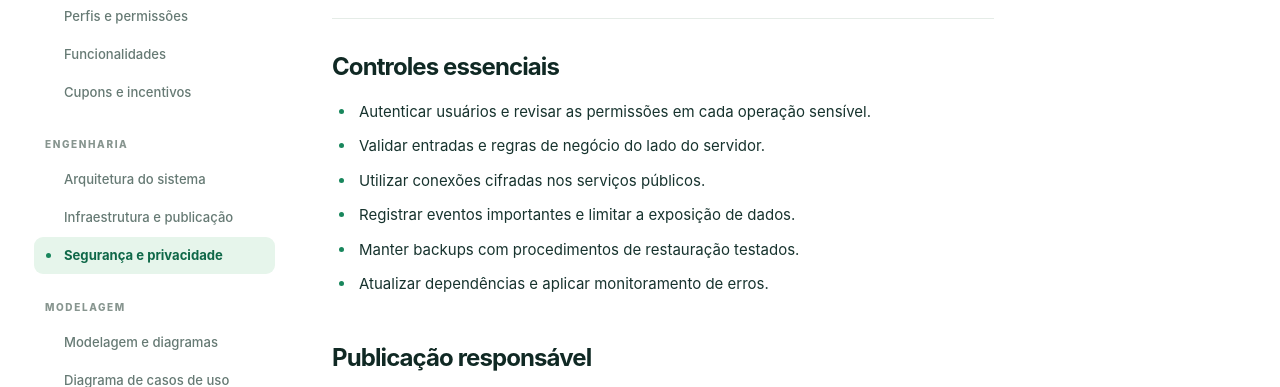
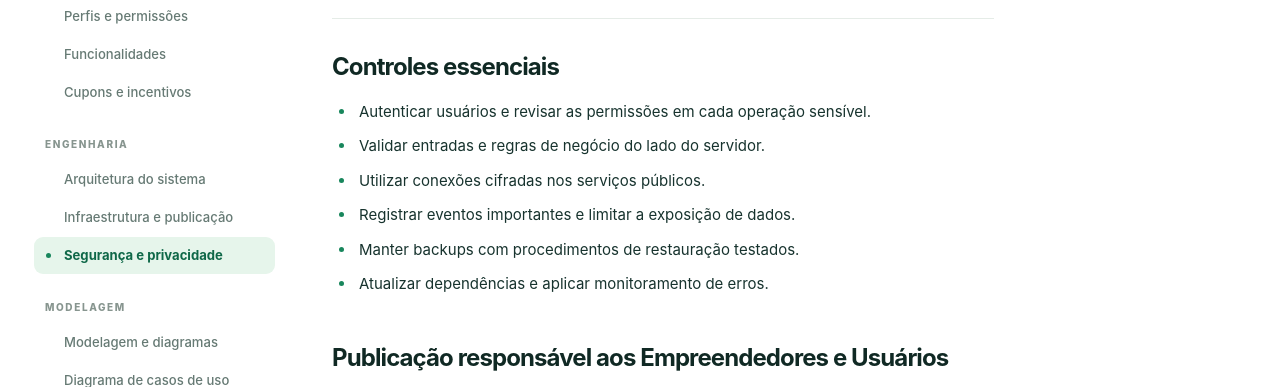
Before and after one commit to 20251pin10030026-eng/LiberRotas, a plain HTML site: page pages/seguranca.html in a window 1280 px wide. Shown: the part 341-728 px from the top of the page. Drawn offline with Linux system fonts and the light colour scheme.

```diff
--- a/pages/seguranca.html
+++ b/pages/seguranca.html
@@ -31,7 +31,7 @@
     <main class="content" id="conteudo">
       <nav class="breadcrumbs" aria-label="Navegação estrutural"><a href="../index.html">Documentação</a><span class="sep">/</span><a href="../pages/arquitetura.html">Engenharia</a><span class="sep">/</span><span aria-current="page">Segurança e privacidade</span></nav>
       <div class="article-head"><div class="eyebrow">Engenharia · Documentação</div><h1>Segurança e privacidade</h1><p class="lead">Um projeto que lida com perfis, campanhas e benefícios precisa separar as decisões de segurança do desenho visual da interface.</p></div>
-      <article class="doc-body"><h2 id="controles">Controles essenciais</h2><ul><li>Autenticar usuários e revisar as permissões em cada operação sensível.</li><li>Validar entradas e regras de negócio do lado do servidor.</li><li>Utilizar conexões cifradas nos serviços públicos.</li><li>Registrar eventos importantes e limitar a exposição de dados.</li><li>Manter backups com procedimentos de restauração testados.</li><li>Atualizar dependências e aplicar monitoramento de erros.</li></ul><h2 id="dados">Publicação responsável</h2><p>Antes de publicar capturas de tela ou diagramas, remova dados pessoais reais, telefones, e-mails privados, coordenadas sensíveis, segredos e identificadores de ambientes internos. Não inclua credenciais ou dados reais de consumidores no repositório público.</p><h2 id="limites">Escopo desta documentação</h2><p>Este whitepaper apresenta diretrizes e não constitui auditoria de segurança, laudo de conformidade ou garantia de operação segura. Testes e evidências devem ser acrescentados conforme forem produzidos.</p></article>
+      <article class="doc-body"><h2 id="controles">Controles essenciais</h2><ul><li>Autenticar usuários e revisar as permissões em cada operação sensível.</li><li>Validar entradas e regras de negócio do lado do servidor.</li><li>Utilizar conexões cifradas nos serviços públicos.</li><li>Registrar eventos importantes e limitar a exposição de dados.</li><li>Manter backups com procedimentos de restauração testados.</li><li>Atualizar dependências e aplicar monitoramento de erros.</li></ul><h2 id="dados">Publicação responsável aos Empreendedores e Usuários</h2><p>Antes de publicar capturas de tela ou diagramas, remova dados pessoais reais, telefones, e-mails privados, coordenadas sensíveis, segredos e identificadores de ambientes internos. Não inclua credenciais ou dados reais de consumidores no repositório público.</p><h2 id="limites">Escopo desta documentação</h2><p>Este whitepaper apresenta diretrizes e não constitui auditoria de segurança, laudo de conformidade ou garantia de operação segura. Testes e evidências devem ser acrescentados conforme forem produzidos.</p></article>
       <nav class="prev-next" aria-label="Capítulos anterior e seguinte"><a class="previous" href="../pages/infraestrutura.html"><small>← Anterior</small><strong>Infraestrutura e publicação</strong></a><a class="next" href="../pages/modelagem.html"><small>Próximo →</small><strong>Modelagem e diagramas</strong></a></nav>
       <footer class="doc-footer"><span>Projeto Interdisciplinar · Gestão da Tecnologia da Informação · IFPR</span><button class="icon-button" data-copy-page type="button" style="width:auto;padding:0 10px;font-size:11px" title="Copiar endereço desta página">Copiar link</button></footer>
     </main>
```
